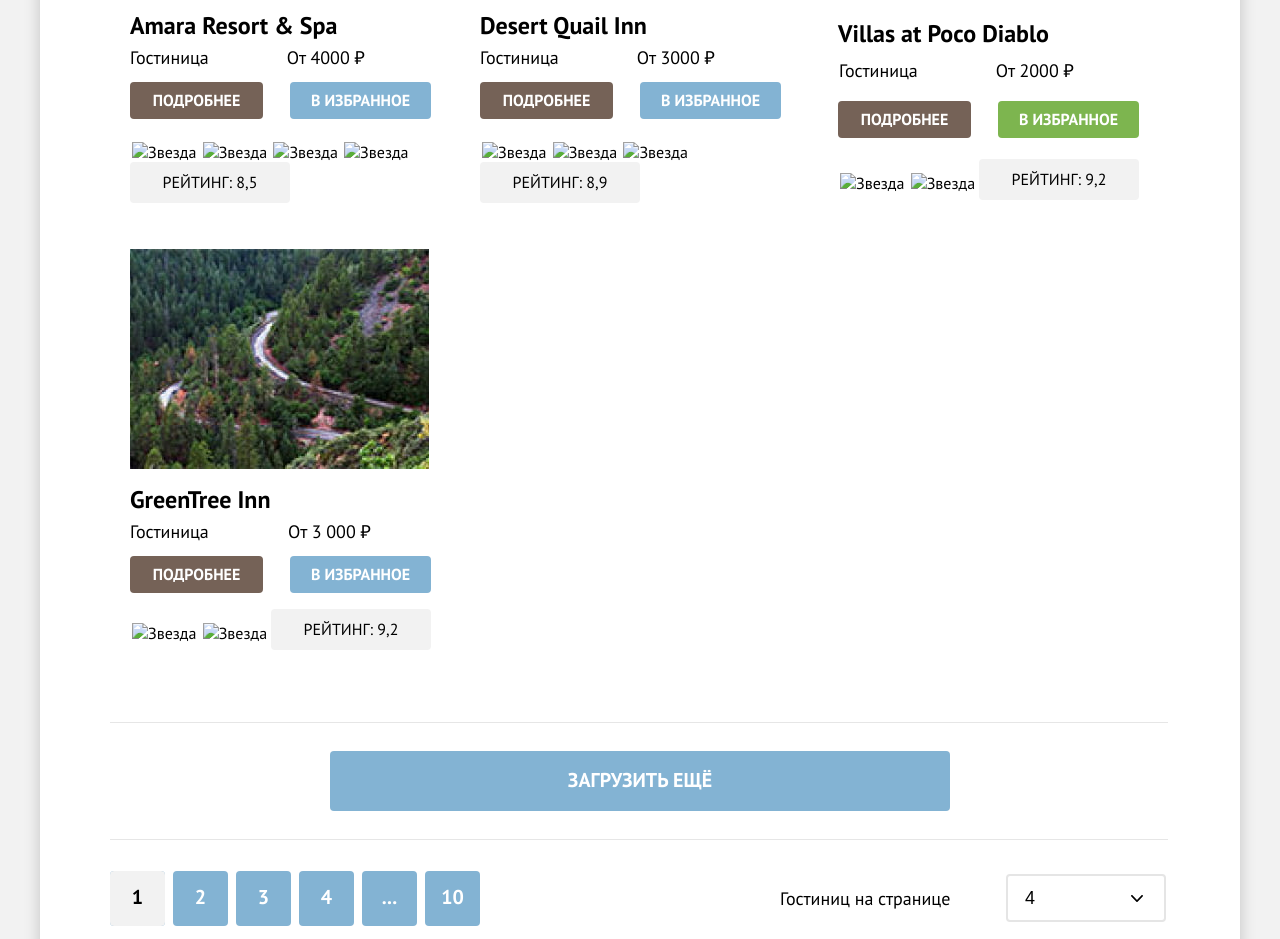
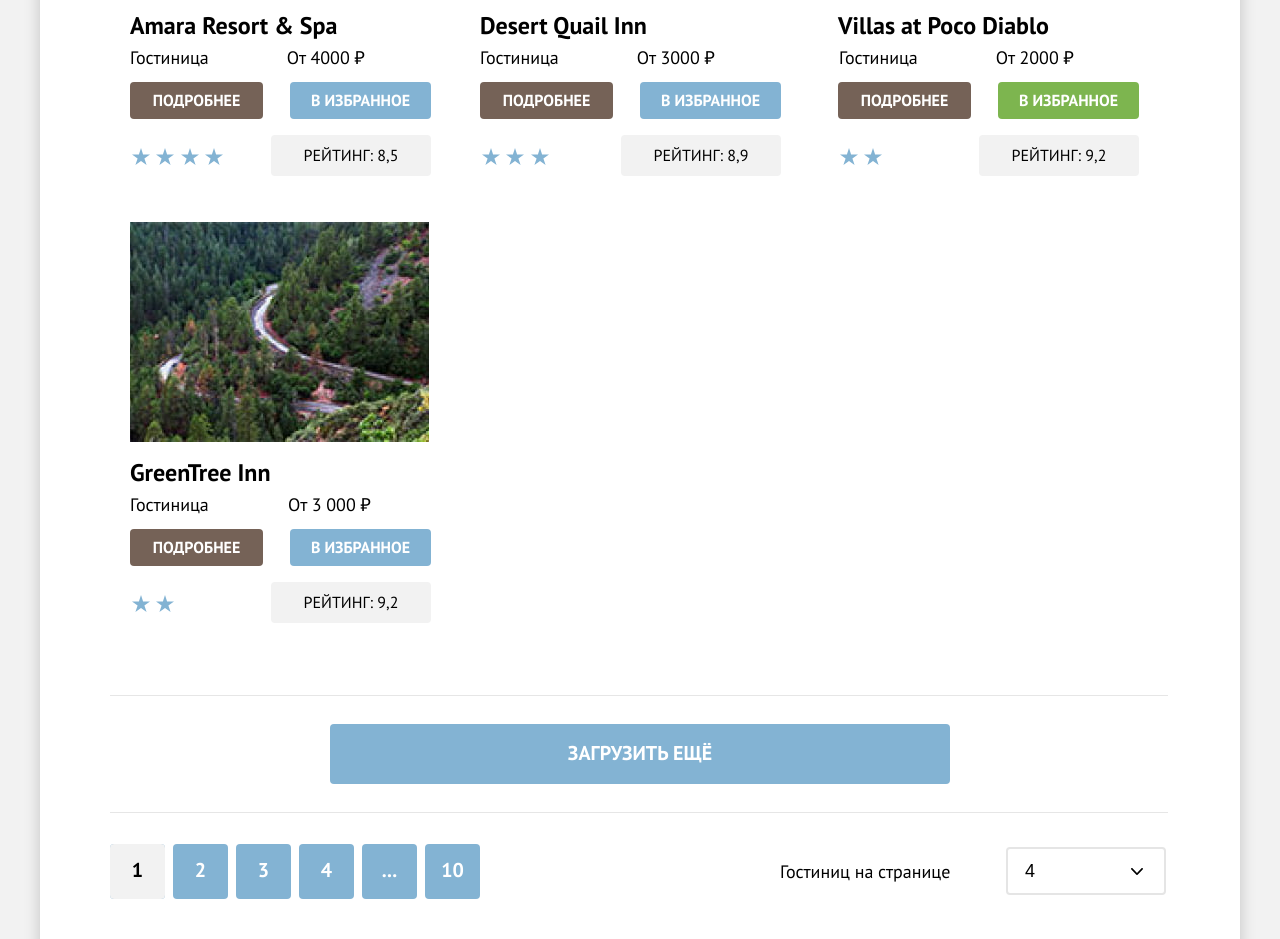
Before and after one commit to Labauri/Sedona, a plain HTML site: page hotel.html in a window 1280 px wide. Shown: the part 844-1783 px from the top of the page. Drawn offline with Linux system fonts and the light colour scheme; files whose address does not match are found by name.

Commit message:
Fixed bugs.

```diff
--- a/hotel.html
+++ b/hotel.html
@@ -192,10 +192,10 @@
             <a class="button-catalog-main button-detail" href="#">Подробнее</a>
             <a class="button-catalog-main button-favorite" href="#">В избранное</a>
             <div class="rang-items">
-              <img class="rang-star" src="../sedona-st/images/catalog/star.svg" alt="Звезда">
-              <img class="rang-star" src="../sedona-st/images/catalog/star.svg" alt="Звезда">
-              <img class="rang-star" src="../sedona-st/images/catalog/star.svg" alt="Звезда">
-              <img class="rang-star" src="../sedona-st/images/catalog/star.svg" alt="Звезда">
+              <img class="rang-star" src="images/catalog/star.svg" alt="Звезда">
+              <img class="rang-star" src="images/catalog/star.svg" alt="Звезда">
+              <img class="rang-star" src="images/catalog/star.svg" alt="Звезда">
+              <img class="rang-star" src="images/catalog/star.svg" alt="Звезда">
             </div>
             <span class="button-catalog-main button-rang">Рейтинг: 8,5</span>
           </li>
@@ -211,9 +211,9 @@
             <a class="button-catalog-main button-detail" href="#">Подробнее</a>
             <a class="button-catalog-main button-favorite" href="#">В избранное</a>
             <div class="rang-items">
-              <img class="rang-star" src="../sedona-st/images/catalog/star.svg" alt="Звезда">
-              <img class="rang-star" src="../sedona-st/images/catalog/star.svg" alt="Звезда">
-              <img class="rang-star" src="../sedona-st/images/catalog/star.svg" alt="Звезда">
+              <img class="rang-star" src="images/catalog/star.svg" alt="Звезда">
+              <img class="rang-star" src="images/catalog/star.svg" alt="Звезда">
+              <img class="rang-star" src="images/catalog/star.svg" alt="Звезда">
             </div>
             <span class="button-catalog-main button-rang">Рейтинг: 8,9</span>
           </li>
@@ -229,8 +229,8 @@
             <a class="button-catalog-main button-detail" href="#">Подробнее</a>
             <a class="button-catalog-main button-favorite button-favorite-use button-favorite-use-class"  href="#">В избранное</a>
             <div class="rang-items">
-              <img class="rang-star" src="../sedona-st/images/catalog/star.svg" alt="Звезда">
-              <img class="rang-star" src="../sedona-st/images/catalog/star.svg" alt="Звезда">
+              <img class="rang-star" src="images/catalog/star.svg" alt="Звезда">
+              <img class="rang-star" src="images/catalog/star.svg" alt="Звезда">
             </div>
             <span class="button-catalog-main button-rang">Рейтинг: 9,2</span>
           </li>
@@ -246,8 +246,8 @@
             <a class="button-catalog-main button-detail" href="#">Подробнее</a>
             <a class="button-catalog-main button-favorite" href="#">В избранное</a>
             <div class="rang-items">
-              <img class="rang-star" src="../sedona-st/images/catalog/star.svg" alt="Звезда">
-              <img class="rang-star" src="../sedona-st/images/catalog/star.svg" alt="Звезда">
+              <img class="rang-star" src="images/catalog/star.svg" alt="Звезда">
+              <img class="rang-star" src="images/catalog/star.svg" alt="Звезда">
             </div>
             <span class="button-catalog-main button-rang">Рейтинг: 9,2</span>
           </li>
```
Also changed, not shown: index.html (+1 -1 lines).
